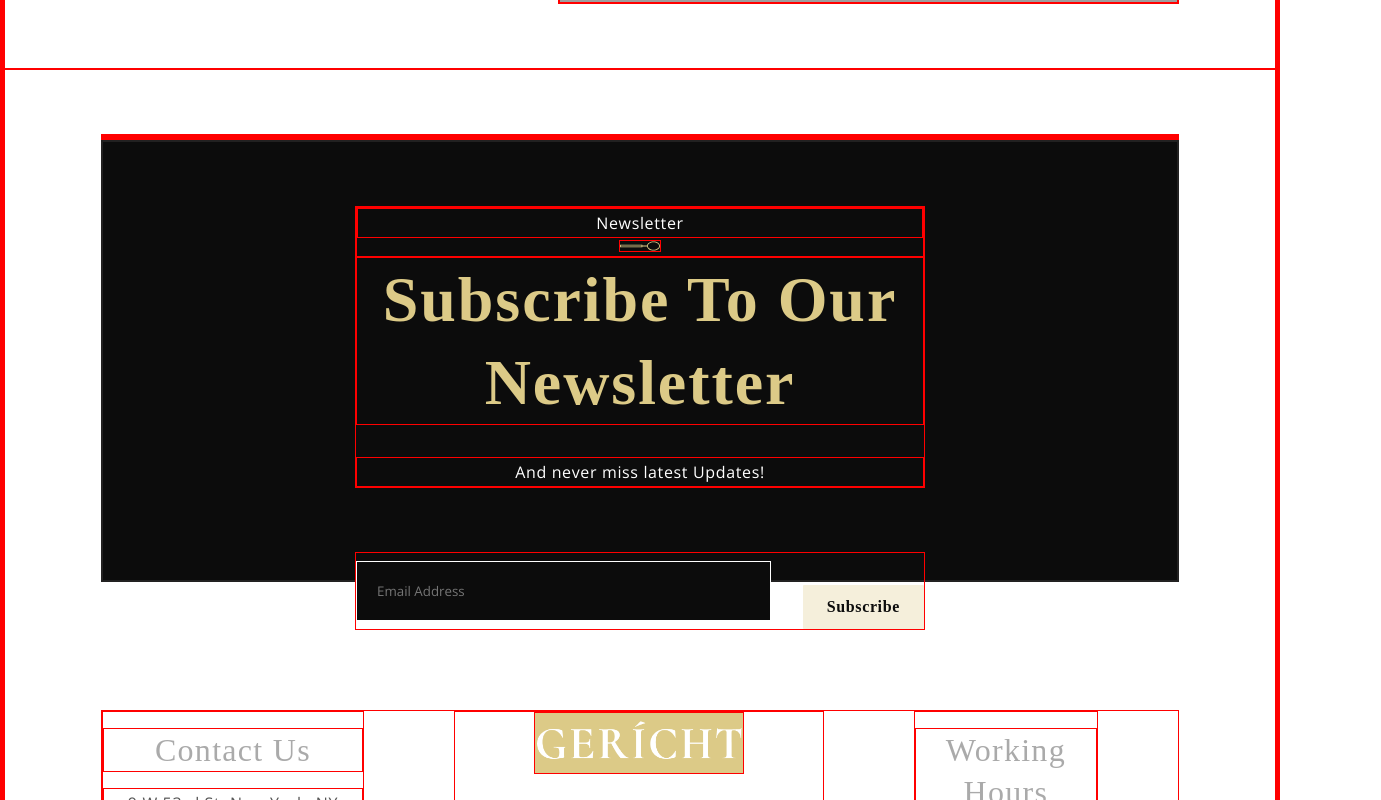
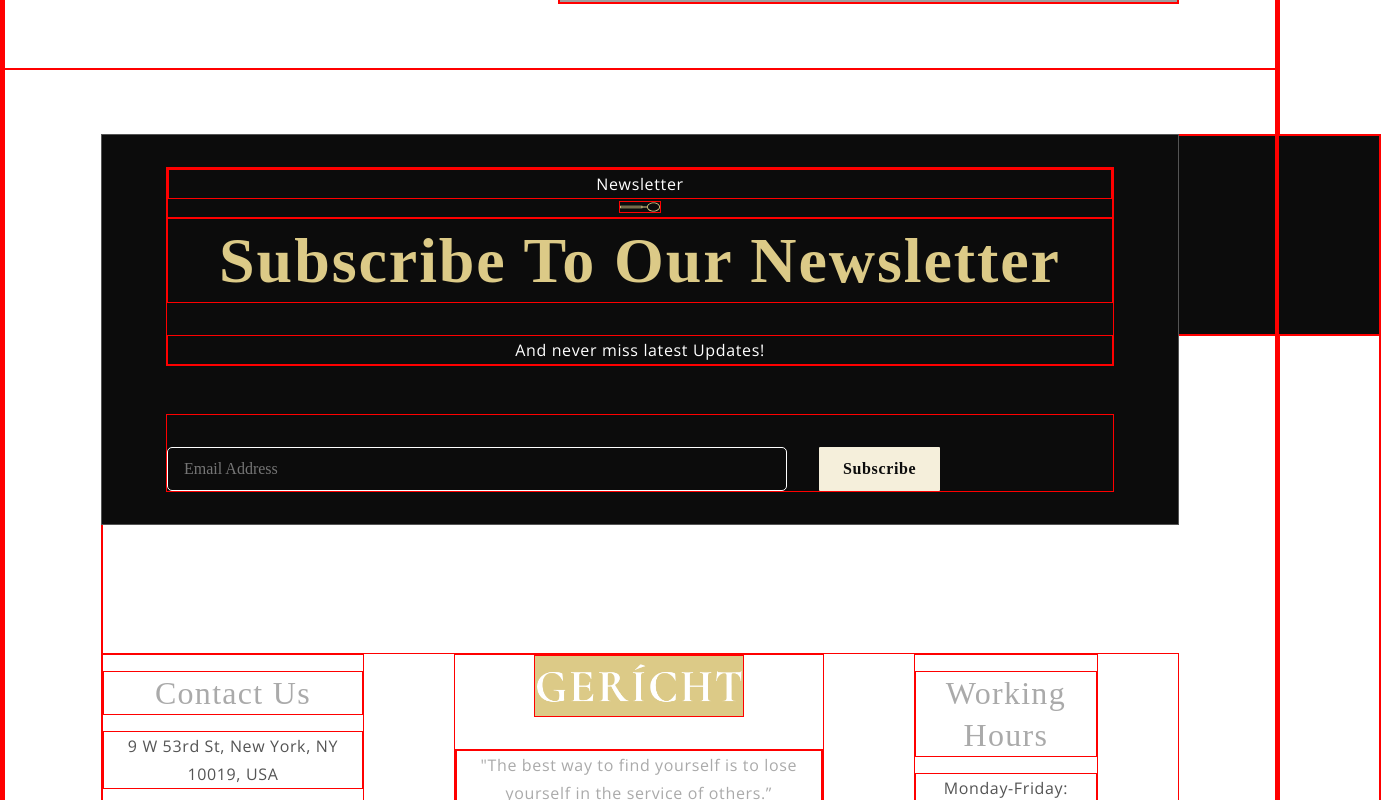
Before and after one commit to ctseng07/react-restaurant-page, a React (Create React App) app: page / in a window 1280 px wide. Shown: the part 7540-8340 px from the top of the page, 1381 px wide, since content can reach past the window. Built offline with nearby package versions, Linux system fonts and the light colour scheme; grey boxes are pictures that could not be loaded; a web font is replaced by a local one.

Commit message:
Rewrote footer to clean up code and fit media screen

```diff
--- a/src/components/Footer/FooterOverlay.css
+++ b/src/components/Footer/FooterOverlay.css
@@ -1,4 +1,4 @@
-/* .rest__footerOverlay {
+.rest__footerOverlay {
     width: 100%;
     height: 100%;
     z-index: -1;
@@ -15,4 +15,4 @@
 
 .rest__footerOverlay-img {
     height: 75%;
-} */
+}
--- a/src/components/Footer/Newsletter.css
+++ b/src/components/Footer/Newsletter.css
@@ -3,17 +3,9 @@
 } */
 
 .rest__newsLetter {
-    background-color: var(--color-black);
-    display: flex;
-    flex-direction: column;
-    width: 1, 300px;
-    height: 442px;
-    top: 7532px;
-    left: 307px;
-    padding: 64px 252px 64px 252px;
-    border: 2px solid rgb(34, 33, 33);
-    gap: 64px;
-
+    padding: 2rem 4rem;
+    border: 1px solid var(--color-gray);
+    background: var(--color-black);
 }
 
 .rest__newsLetter-content {
@@ -43,18 +35,63 @@
 }
 
 .rest__newsLetter-content_input {
-    display: flex;
-    justify-content: center;
-    align-items: center;
-    gap: 32px;
+    flex-direction: row;
+    margin-top: 3rem;
 }
 
 .rest__newsLetter-content_input input {
-    width: 796px;
-    height: 60px;
-    background-color: var(--color-black);
-    border: 1px solid white;
-    padding: 20px;
-    font-family: var(--font-alt);
+    width: 620px;
+    border: 1px solid var(--color-white);
+    border-radius: 5px;
+    font-size: 1rem;
+    font-family: var(--font-base);
     color: var(--color-white);
+
+    margin-right: 2rem;
+    padding: 0.75rem 1rem;
+    background: var(--color-black);
 }
+
+.rest__newsLetter-content_input button {
+    width: max-content;
+}
+
+@media screen and (min-width: 2000px) {
+    .rest__newsLetter-content_input input {
+        font-size: 2rem;
+    }
+}
+
+@media screen and (max-width: 990px) {
+    .rest__newsLetter-content_input {
+        flex-direction: column;
+        width: 100%;
+        text-align: center;
+    }
+
+    .rest__newsLetter-content_input input {
+        width: 100%;
+    }
+}
+
+@media screen and (max-width: 650px) {
+    .rest__newsLetter {
+        padding: 2rem 0;
+        border: none;
+    }
+
+    .rest__newsLetter-content_input {
+        text-align: center;
+    }
+}
+
+@media screen and (max-width: 300px) {
+    .rest__newsLetter-content h1 {
+        font-size: 32px;
+        line-height: 50px;
+    }
+
+    .rest__newsLetter-content_input {
+        text-align: center;
+    }
+}
```
